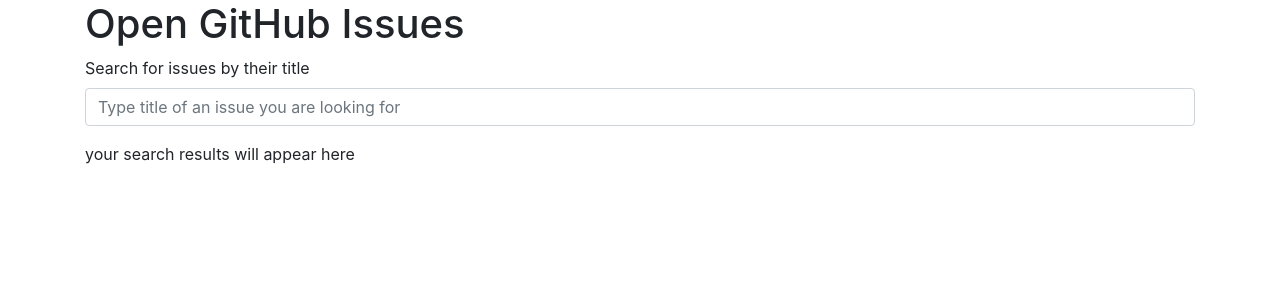
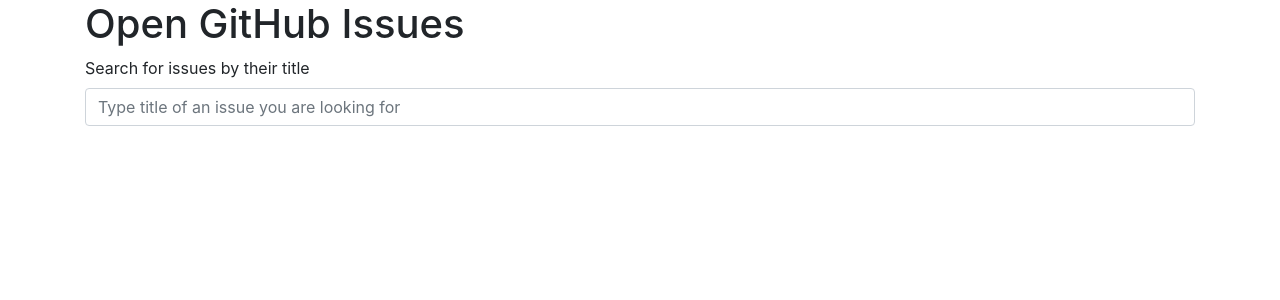
Before and after one commit to matiangul/open-github-issues, an Angular app: page / in a window 1280 px wide. Shown: the top 300 px of the page. Built offline with nearby package versions, Linux system fonts and the light colour scheme.

Commit message:
Pass search text to search-results component

```diff
--- a/src/app/app.component.html
+++ b/src/app/app.component.html
@@ -1,5 +1,5 @@
 <div class="container">
   <h1>Open GitHub Issues</h1>
   <app-search-input (inputChange)="onInputChange($event)"></app-search-input>
-  <app-search-results></app-search-results>
+  <app-search-results [input]="input"></app-search-results>
 </div>
--- a/src/app/app.component.ts
+++ b/src/app/app.component.ts
@@ -7,8 +7,10 @@ import { Component } from '@angular/core';
 })
 export class AppComponent {
   title = 'open-github-issues';
+  input = '';
 
   onInputChange(value) {
     console.log(`on input change: ${value}`);
+    this.input = value;
   }
 }
--- a/src/app/search-results/search-results.component.html
+++ b/src/app/search-results/search-results.component.html
@@ -1 +1 @@
-<p>your search results will appear here</p>
+<p>{{input}}</p>
--- a/src/app/search-results/search-results.component.ts
+++ b/src/app/search-results/search-results.component.ts
@@ -1,15 +1,14 @@
-import { Component, OnInit } from '@angular/core';
+import { Component, Input } from '@angular/core';
 
 @Component({
   selector: 'app-search-results',
   templateUrl: './search-results.component.html',
   styleUrls: ['./search-results.component.css']
 })
-export class SearchResultsComponent implements OnInit {
+export class SearchResultsComponent {
+
+  @Input() input;
 
   constructor() { }
 
-  ngOnInit() {
-  }
-
 }
```
